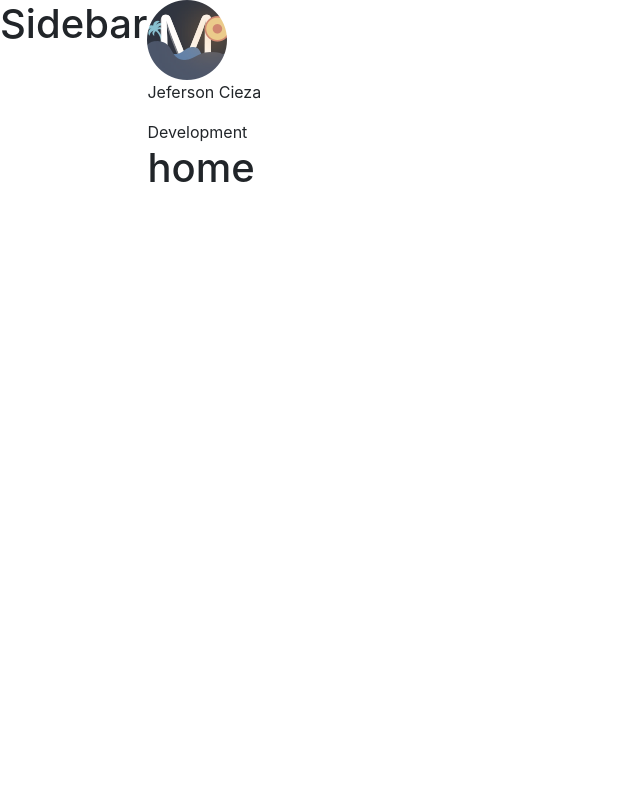
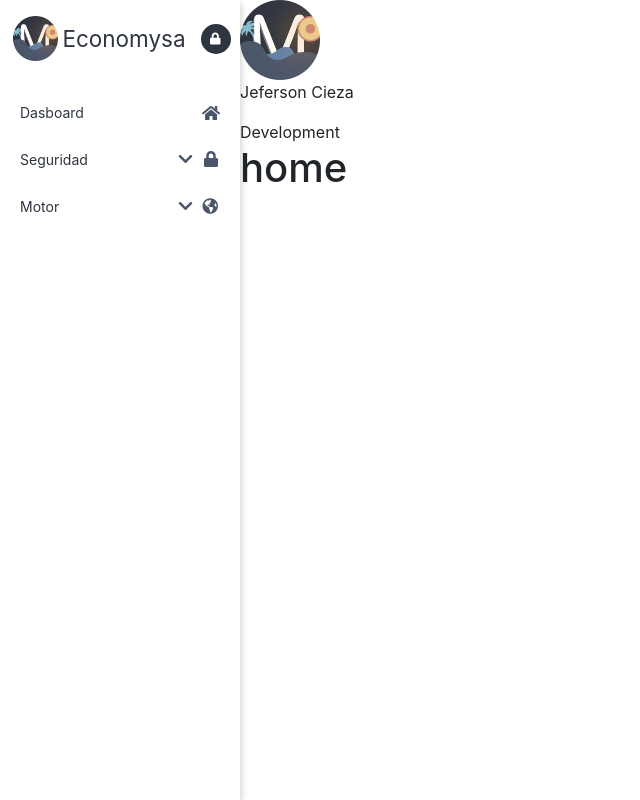
Before and after one commit to Franco-Ezequiel-Marchegiani/Economysa, a React (Create React App) app: page / in a window 1280 px wide. Shown: the whole page, without its empty margins (0-640 px from the left). Built offline with nearby package versions, Linux system fonts and the light colour scheme.

Commit message:
Sidebar terminado

```diff
--- a/src/components/Sidebar/Sidebar.css
+++ b/src/components/Sidebar/Sidebar.css
@@ -0,0 +1,86 @@
+.sidebarContainer{
+    background-color: #fff;
+    width: 240px;
+    height: 100vh;
+    box-shadow: rgba(0, 0, 0, 0.24) 0px 3px 8px;
+}
+.iconTitleSideBar{
+    display: none;
+}
+.linkHeaderSidebar{
+    text-decoration: none;
+    color: #2e3440;
+    vertical-align: middle;
+    font-size: 22.5px;
+    margin-left: 4px;
+}
+.linkHeaderSidebar img{
+    height: 45px;
+    width: 45px;
+}
+.linkHeaderSidebar span{
+    position: relative;
+    top: 2px;
+    left: 4px;
+}
+.iconTitleSideBar button{
+    position: relative;
+    background-color: #2e3440;
+    color: #fff;
+    border-radius: 50%;
+    border: none;
+    height: 30px;
+    width: 30px;
+}
+.fa-lock{
+    font-size: 12px;
+    position: absolute;
+    right: 10px;
+    top: 9px;
+}
+.linksContainer{
+    padding: 0px 10px;
+}
+.linkSidebar{
+    display: flex;
+    justify-content: space-between;
+    align-items: center;
+    color: #2e3440;
+    text-decoration: none;
+    font-size: 14px;
+    padding: 0px 10px;
+    margin: 8px 0;
+    height: 39px;
+    transition: 300ms;
+}
+.linkSidebar:hover{
+    background-color: rgb(180, 180, 180);
+    border-radius: 6px;
+    transition: 300ms;
+}
+.lockLink{
+    position: initial;
+    padding-right: 2px;
+}
+.linkSidebar i{
+    font-size: 16px;
+    color: #4c566a;
+}
+.iconContainerSeguridad .fa-chevron-down{
+    padding-right: 11.5px;
+}
+.fa-chevron-down{
+    padding-right: 10px;
+}
+.fa-globe-americas{
+    padding-right: 2px;
+}
+
+@media only screen and (min-width: 992px){
+    .iconTitleSideBar{
+        display: flex;
+        align-items: center;
+        justify-content: space-around;
+        padding: 16px 0px 24px;
+    }
+}
--- a/src/components/Sidebar/Sidebar.js
+++ b/src/components/Sidebar/Sidebar.js
@@ -1,11 +1,36 @@
 import React from 'react';
 import './Sidebar.css';
+import Logo from '../../images/logo.png'
+import { Link } from 'react-router-dom';
 
 function Sidebar() {
   return (
-    <section className="">
-      <h1>Sidebar</h1>
-    </section>
+    <aside className="sidebarContainer">
+    <div className='iconTitleSideBar'>
+        <Link className='linkHeaderSidebar' to="#">
+            <img src={Logo} alt="ej" />
+            <span>Economysa</span>
+        </Link>
+      <button><i className="fas fa-lock"></i></button>
+    </div>
+    <div className='linksContainer'>
+        <Link className='linkSidebar' to="#">Dasboard <i className="fas fa-home"></i></Link>
+        <Link className='linkSidebar' to="#">
+            Seguridad
+            <div className='iconContainerSeguridad'>
+            <i className="fas fa-chevron-down"></i>
+            <i className="fas fa-lock lockLink"></i>
+            </div>
+        </Link>
+        <Link className='linkSidebar' to="#">
+            Motor
+            <div>
+                <i className="fas fa-chevron-down"></i>
+                <i className="fas fa-globe-americas"></i>
+            </div>
+        </Link>
+    </div>
+    </aside>
   );
 }
 
```
